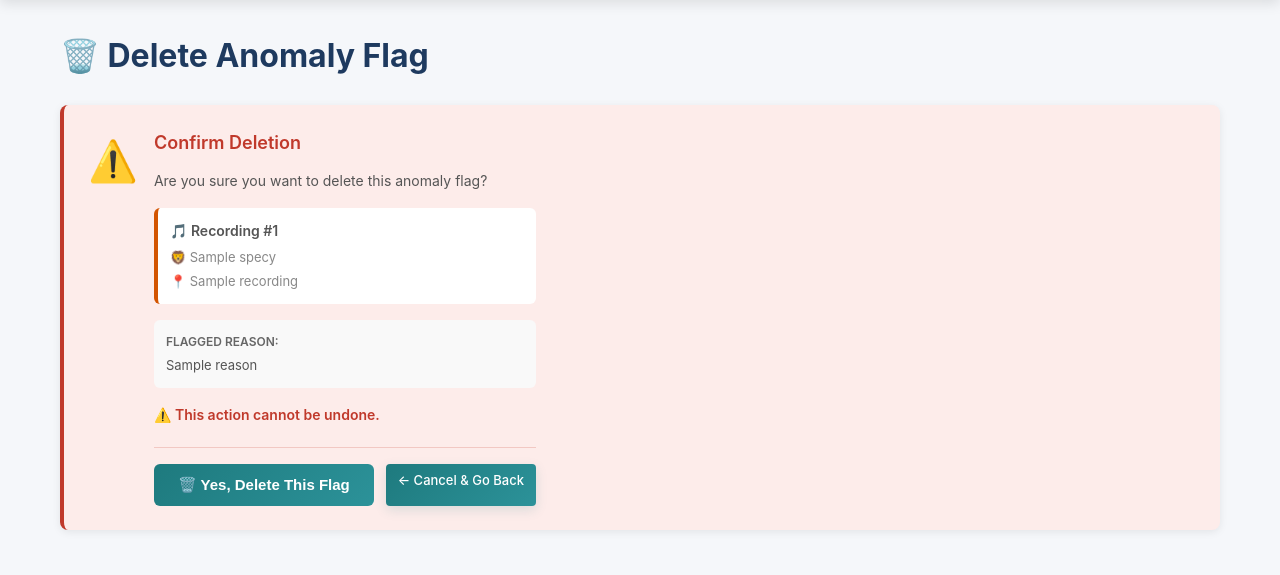
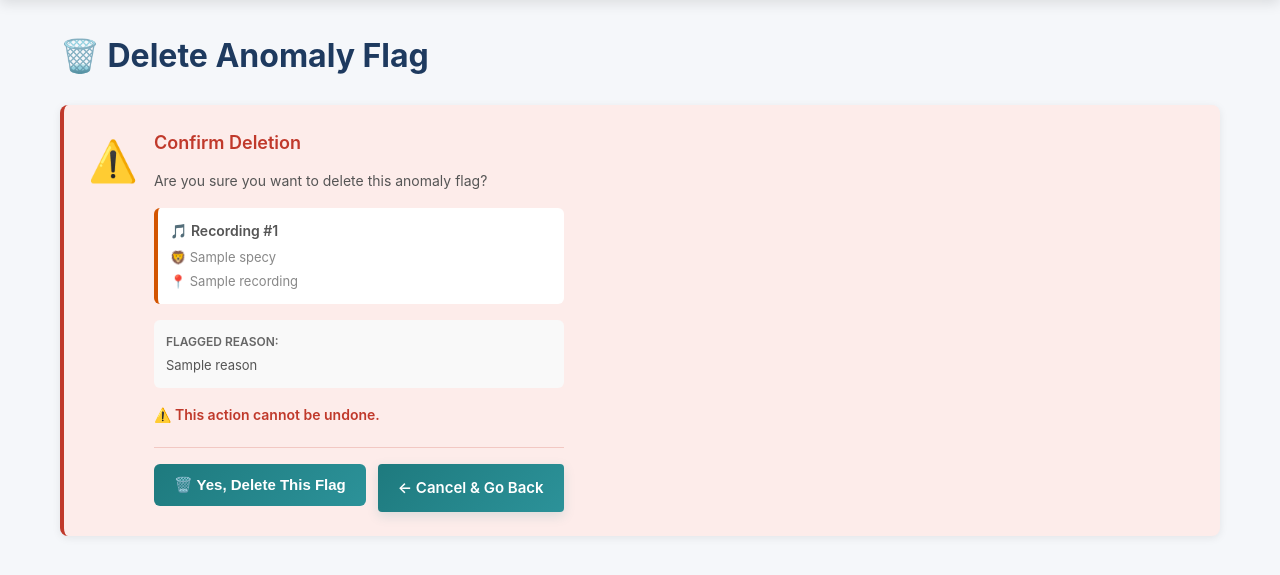
Before and after one commit to mishkatuzzannatmoon/HIT237_group15, a Django app: template recordings/templates/recordings/anomaly_confirm_delete.html in a window 1280 px wide. Shown: the part 77-652 px from the top of the page. Run offline with Django 5.2, Linux system fonts and the light colour scheme; the template is opened without the code that fills it: most values are stand-ins (such as "Sample title", 1, 10 or a date in 2020).

Commit message:
updated delete confirmation button sizing.

```diff
--- a/recordings/templates/recordings/anomaly_confirm_delete.html
+++ b/recordings/templates/recordings/anomaly_confirm_delete.html
@@ -1,41 +1,80 @@
 {% extends 'base.html' %}
 {% block title %}Delete Flag — NT Wildlife Recording System{% endblock %}
+
 {% block content %}
 <h1>🗑️ Delete Anomaly Flag</h1>
 
 <div class="card" style="background: #fdecea; border-left-color: #c0392b;">
+
     <div style="display: flex; align-items: start; gap: 16px;">
-        <div style="font-size: 40px; flex-shrink: 0;">⚠️</div>
+
+        <div style="font-size: 40px; flex-shrink: 0;">
+            ⚠️
+        </div>
+
         <div>
-            <h3 style="margin-top: 0; color: #c0392b;">Confirm Deletion</h3>
+
+            <h3 style="margin-top: 0; color: #c0392b;">
+                Confirm Deletion
+            </h3>
+
             <p style="margin: 12px 0;">
                 Are you sure you want to delete this anomaly flag?
             </p>
+
             <div style="background: white; padding: 12px; border-radius: 6px; border-left: 4px solid #d35400; margin: 16px 0;">
-                <p style="margin: 0; font-weight: 600;">🎵 Recording #{{ object.recording.pk }}</p>
+
+                <p style="margin: 0; font-weight: 600;">
+                    🎵 Recording #{{ object.recording.pk }}
+                </p>
+
                 <p style="margin: 4px 0 0 0; font-size: 13px; color: #888;">
                     🦁 {{ object.recording.species.common_name }}
                 </p>
+
                 <p style="margin: 4px 0 0 0; font-size: 13px; color: #888;">
                     📍 {{ object.recording.location_name|default:"Unknown location" }}
                 </p>
+
             </div>
+
             <div style="background: #f9f9f9; padding: 12px; border-radius: 6px; margin: 16px 0;">
-                <p style="margin: 0; font-size: 12px; font-weight: 600; color: #666; text-transform: uppercase; margin-bottom: 4px;">Flagged reason:</p>
-                <p style="margin: 0; font-size: 13px; color: #555;">{{ object.reason|truncatechars:100 }}</p>
+
+                <p style="margin: 0; font-size: 12px; font-weight: 600; color: #666; text-transform: uppercase; margin-bottom: 4px;">
+                    Flagged reason:
+                </p>
+
+                <p style="margin: 0; font-size: 13px; color: #555;">
+                    {{ object.reason|truncatechars:100 }}
+                </p>
+
             </div>
+
             <p style="color: #c0392b; margin-top: 12px; font-weight: 600;">
                 ⚠️ This action cannot be undone.
             </p>
 
             <div style="display: flex; gap: 12px; margin-top: 20px; padding-top: 16px; border-top: 1px solid rgba(192, 57, 43, 0.2);">
+
                 <form method="post" style="margin: 0;">
                     {% csrf_token %}
-                    <button type="submit" class="button-sm button-danger">🗑️ Yes, Delete This Flag</button>
+
+                    <button type="submit"
+                            class="button-sm button-danger"
+                            style="padding: 12px 20px; font-size: 15px; font-weight: 600;">
+                        🗑️ Yes, Delete This Flag
+                    </button>
                 </form>
-                <a href="{% url 'anomaly_list' %}" class="button-sm button-secondary">← Cancel & Go Back</a>
+
+                <a href="{% url 'anomaly_list' %}"
+                   class="button-sm button-secondary"
+                   style="padding: 12px 20px; font-size: 15px; font-weight: 600;">
+                    ← Cancel & Go Back
+                </a>
+
             </div>
         </div>
     </div>
 </div>
+
 {% endblock %}
```
Also changed, not shown: recordings/templates/recordings/recording_confirm_delete.html (+35 -5 lines).
